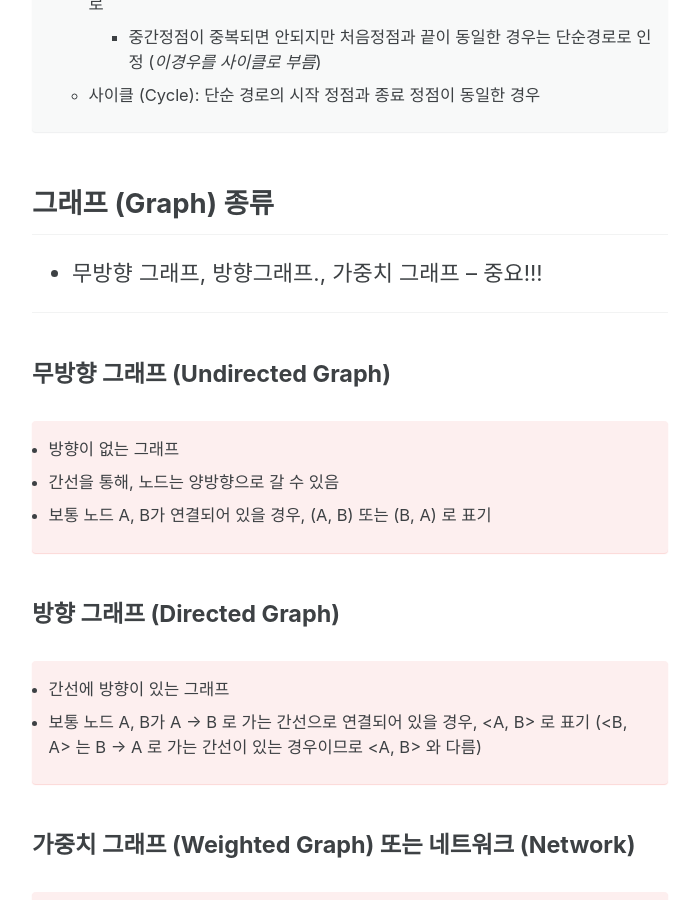
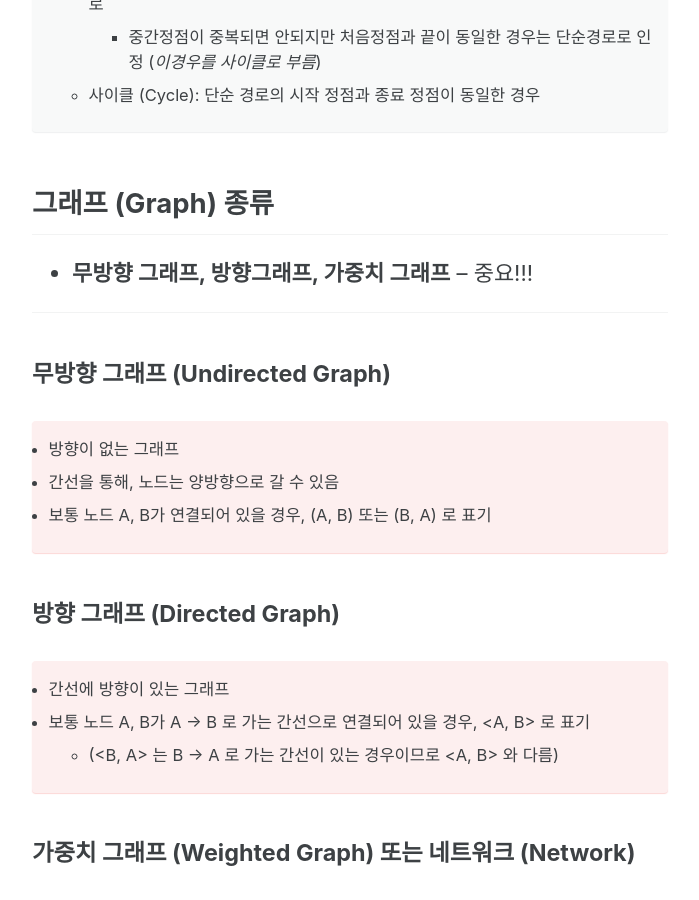
Before and after one commit to sujinsjlee/TIL, a Jekyll site: the page built from _posts/2020-03-24-Algorithm_(9)_graph.md, in a window 1280 px wide and 900 px high, scrolled down 893 px. Shown: the whole window, without its empty margins (290-989 px from the left). Built offline with Jekyll 4.4.1, drawn with Linux system fonts in a browser that asks for light colours; cached includes are drawn as plain includes; nearby versions of some CDN libraries.

```diff
--- a/_posts/2020-03-24-Algorithm_(9)_graph.md
+++ b/_posts/2020-03-24-Algorithm_(9)_graph.md
@@ -26,7 +26,7 @@ tags:
 {: .notice}
 
 ## 그래프 (Graph) 종류
-* 무방향 그래프, 방향그래프., 가중치 그래프 -- 중요!!!
+* **무방향 그래프, 방향그래프, 가중치 그래프** -- 중요!!!
 
 
 
@@ -41,7 +41,8 @@ tags:
 
 #### 방향 그래프 (Directed Graph)
 - 간선에 방향이 있는 그래프
-- 보통 노드 A, B가 A -> B 로 가는 간선으로 연결되어 있을 경우, <A, B> 로 표기 (<B, A> 는 B -> A 로 가는 간선이 있는 경우이므로 <A, B> 와 다름)
+- 보통 노드 A, B가 A -> B 로 가는 간선으로 연결되어 있을 경우, <A, B> 로 표기
+	- (<B, A> 는 B -> A 로 가는 간선이 있는 경우이므로 <A, B> 와 다름)
 {: .notice--danger}
 
 #### 가중치 그래프 (Weighted Graph) 또는 네트워크 (Network)
```
Also changed, not shown: _posts/2020-03-26-Algorithm_(10)_bfs.md (+2 -1 lines).
